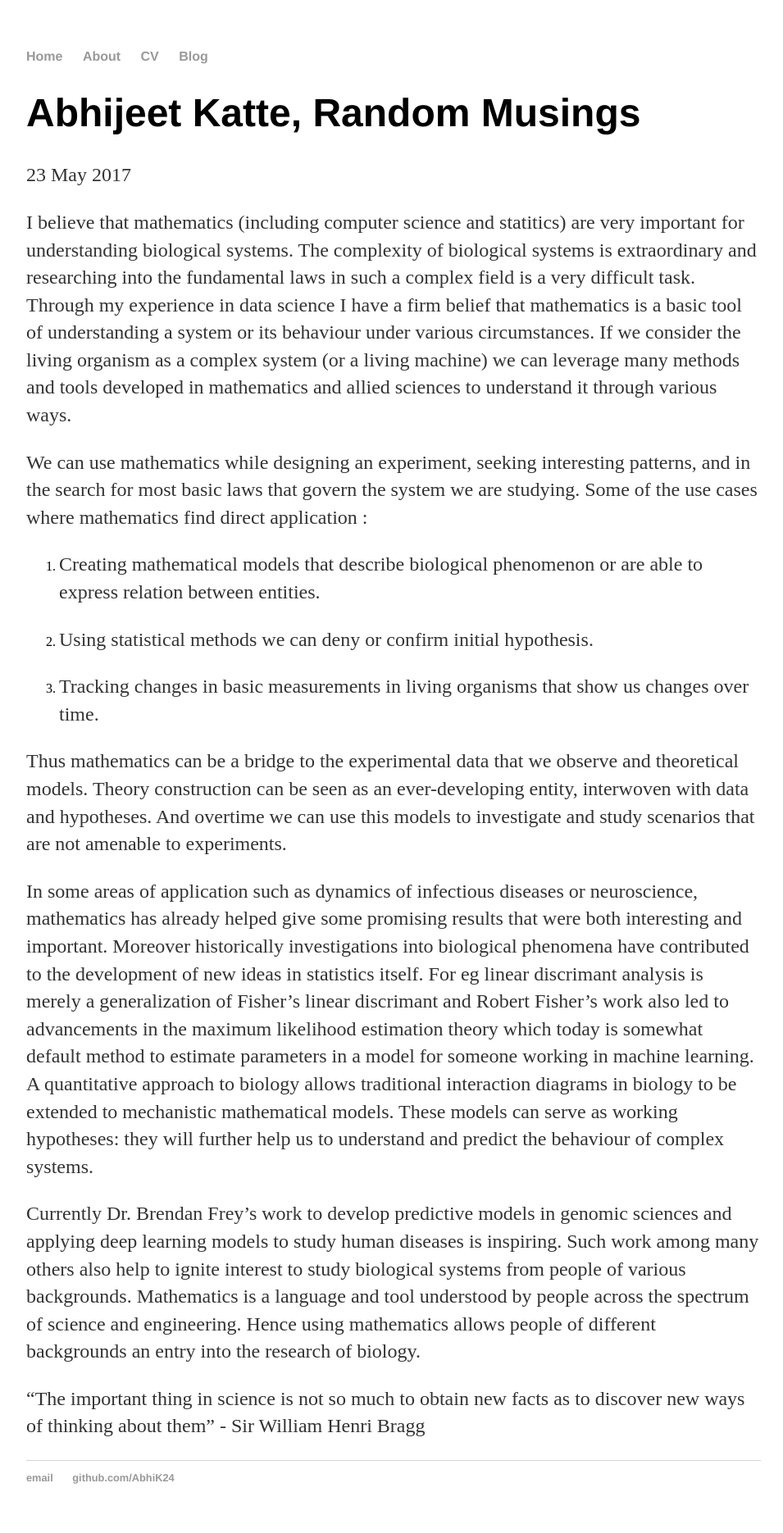
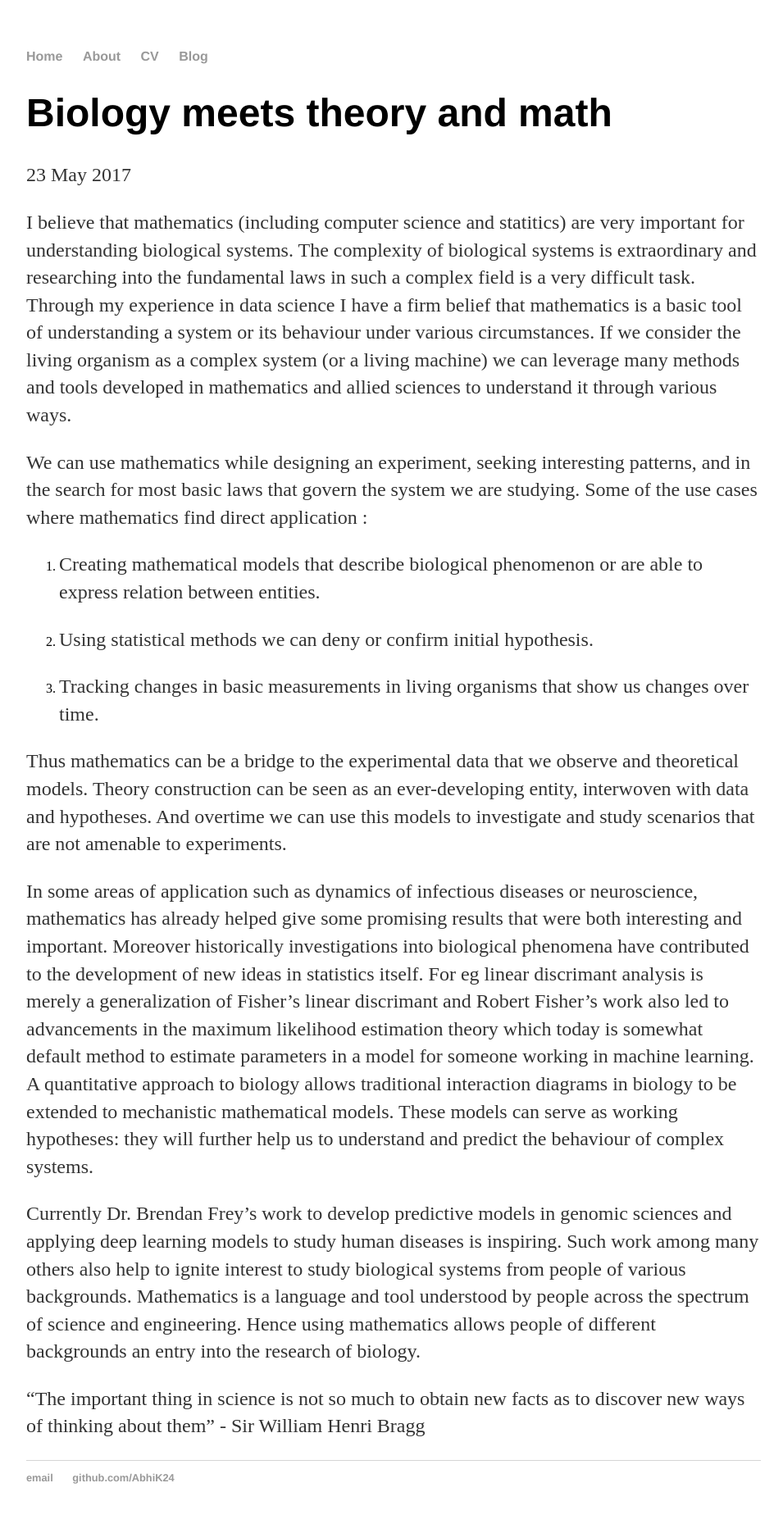
Before and after one commit to AbhiK24/abhik24.github.io, a Jekyll site: the page built from _posts/2017-06-12-Biology-meets-theory-and-math.md, in a window 1280 px wide. Shown: the whole page at 82% size, without its empty margins (160-1115 px from the left). Built offline with Jekyll 4.4.1, drawn with Linux system fonts in a browser that asks for light colours.

Commit message:
Updated title

```diff
--- a/_posts/2017-06-12-Biology-meets-theory-and-math.md
+++ b/_posts/2017-06-12-Biology-meets-theory-and-math.md
@@ -1,6 +1,6 @@
 ---
 layout: post
-title: "Abhijeet Katte, Random Musings "
+title: " Biology meets theory and math "
 date: 2017-05-23
 ---
 
```
